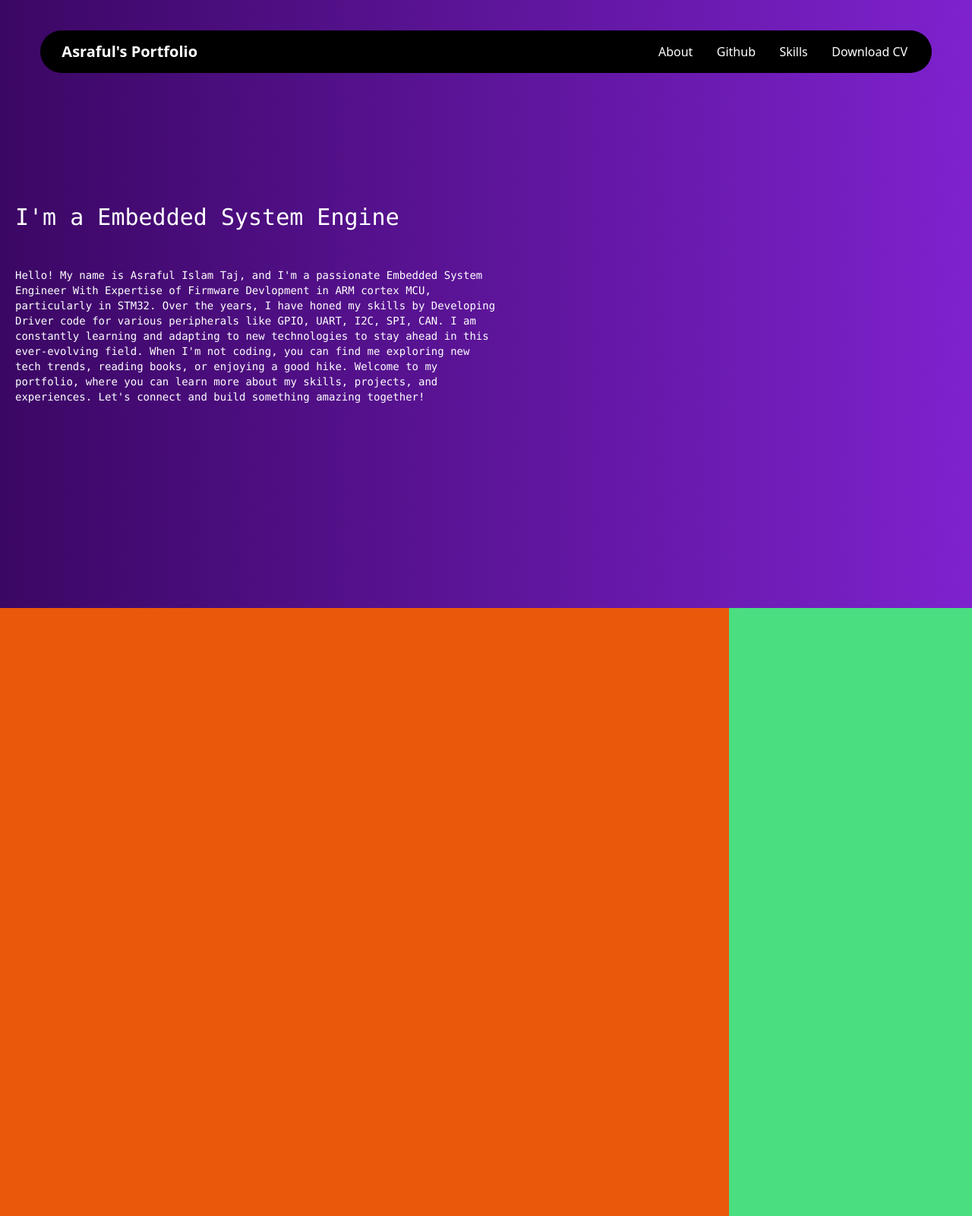
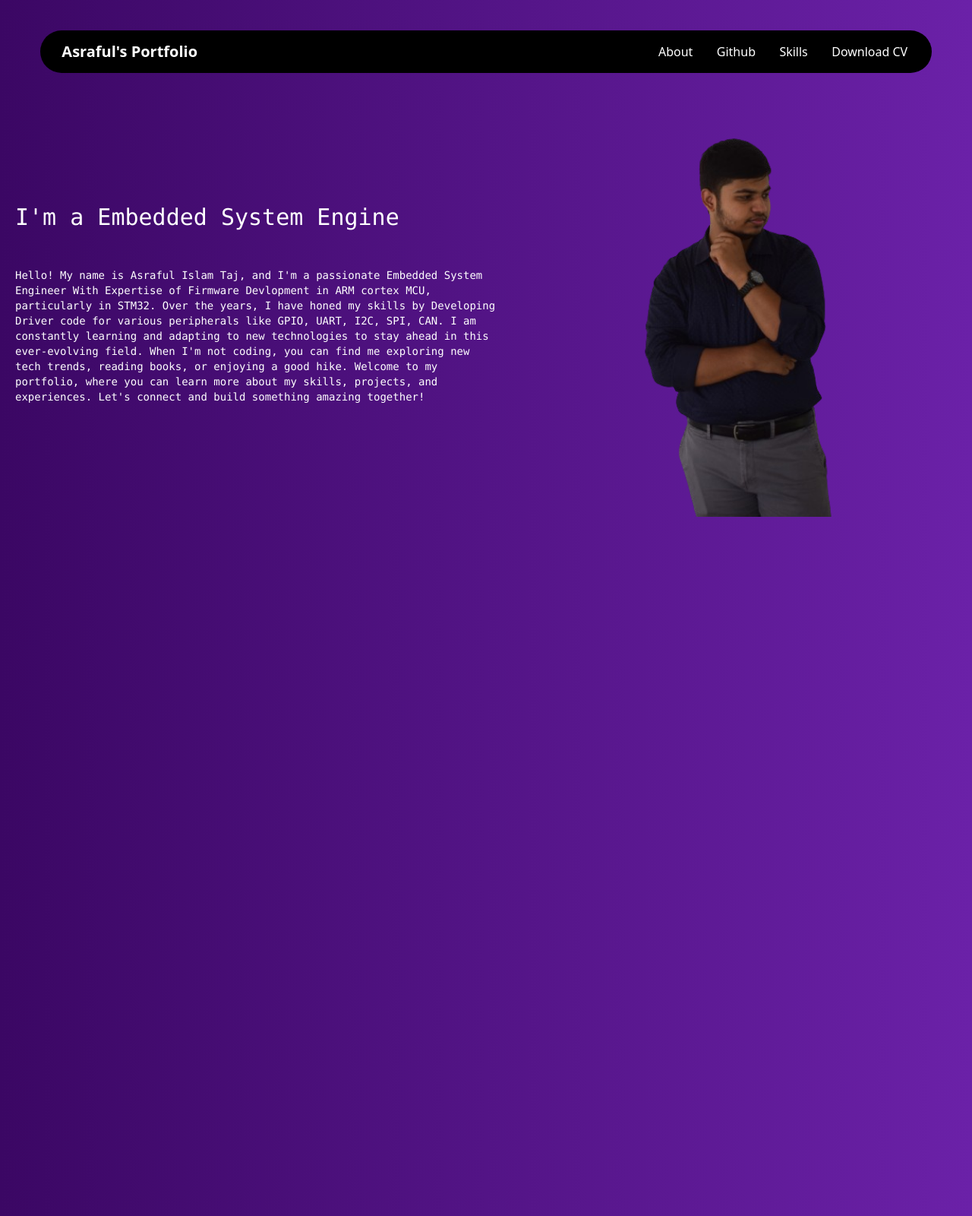
Before and after one commit to undefined2001/portfolio, a React (Vite) app: page / in a window 1280 px wide. Shown: the whole page at 76% size. Built offline with nearby package versions, Linux system fonts and the light colour scheme.

Commit message:
New Design is being updated

```diff
--- a/src/components/Description.jsx
+++ b/src/components/Description.jsx
@@ -23,7 +23,7 @@ export default function Description({ data }) {
                         repeat={Infinity}
                         className="ml-5 mb-5 sm:min-h-16 font-mono sm:text-2xl lg:text-3xl"
                     />
-                    <p className="lg:ml-5 lg:w-1/2 sm:h-1/2 sm:w-100 sm:text-sm sm:mx-5 text-xl text-white font-mono">
+                    <p className="lg:ml-5 lg:w-full sm:h-1/2 sm:w-100 sm:text-sm sm:mx-5 text-xl text-white font-mono">
                         {data.description}
                     </p>
                 </div>
--- a/src/components/Homepage.jsx
+++ b/src/components/Homepage.jsx
@@ -2,14 +2,15 @@ import Navbar from "./Navbar";
 import Skills from "./Skills";
 import data from '../data/data.json'
 import Description from "./Description";
-
+import ProfileImage from "./ProfileImage";
 function Homepage() {
 
     return (
         <>
-            <div className="container-fluid h-screen bg-gradient-to-r from-purple-950  to-purple-700 m-0">
-                <Navbar title={data.navtitle} />
+            <Navbar title={data.navtitle} />
+            <div className="container-fluid flex h-screen bg-gradient-to-r from-purple-950  to-purple-800 m-0">
                 <Description data={data} />
+                <ProfileImage />
             </div>
             <Skills />
         </>
--- /dev/null
+++ b/src/components/ProfileImage.jsx
@@ -0,0 +1,11 @@
+import profileImage from '/images/background.png';
+
+export default function ProfileImage() {
+    return (
+        <>
+            <div className="h-full w-full flex items-center justify-center">
+                <img className='pb-20 w-2/3' src={profileImage} alt="" />
+            </div>
+        </>
+    )
+}
--- a/src/components/Skills.jsx
+++ b/src/components/Skills.jsx
@@ -2,8 +2,8 @@ export default function Skills() {
 
 
     return (
-        <div className="container-fluid h-screen bg-green-400">
-            <div className="my-skills-contaner h-full w-3/4 bg-orange-600"></div>
+        <div className="container-fluid h-screen bg-gradient-to-r from-purple-950 to-purple-800">
+            <div className="my-skills-contaner h-full w-3/4 "></div>
 
         </div>
     )
```
Also changed, not shown: public/images/background.png (added).
